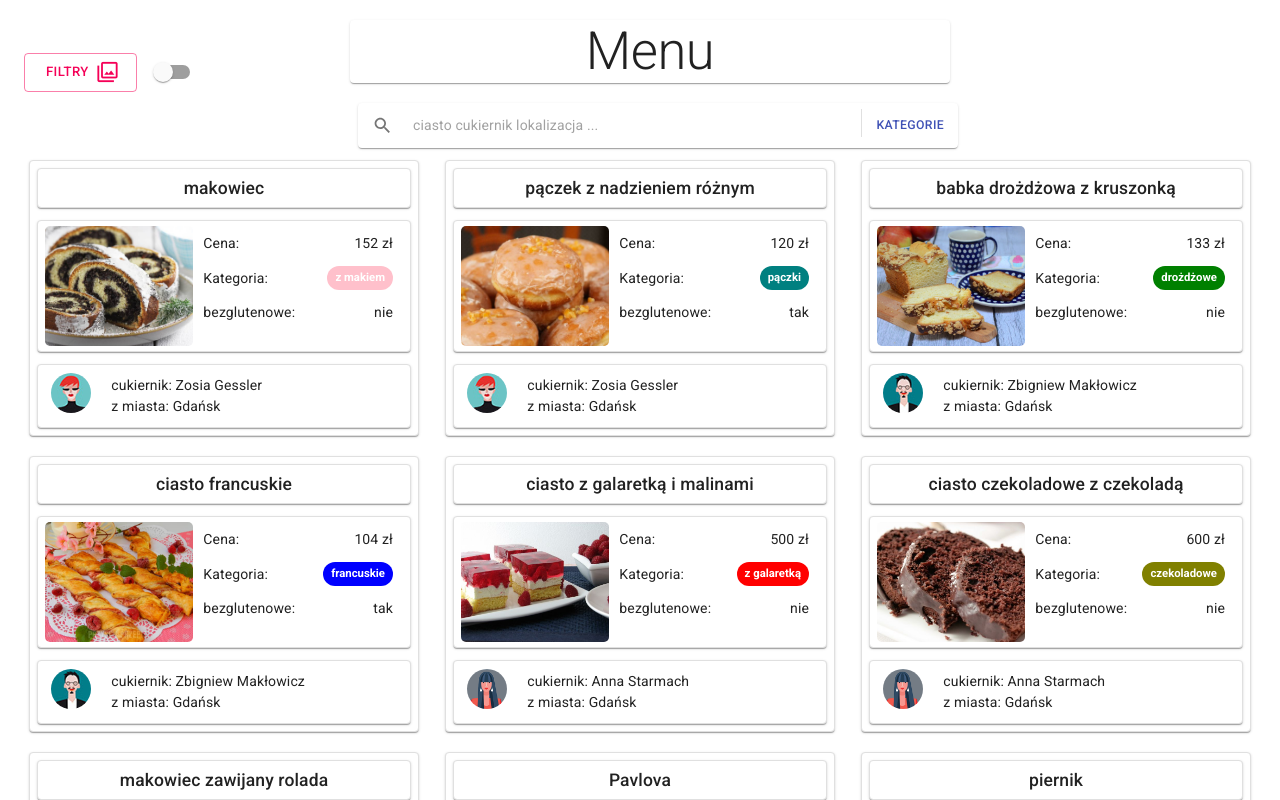
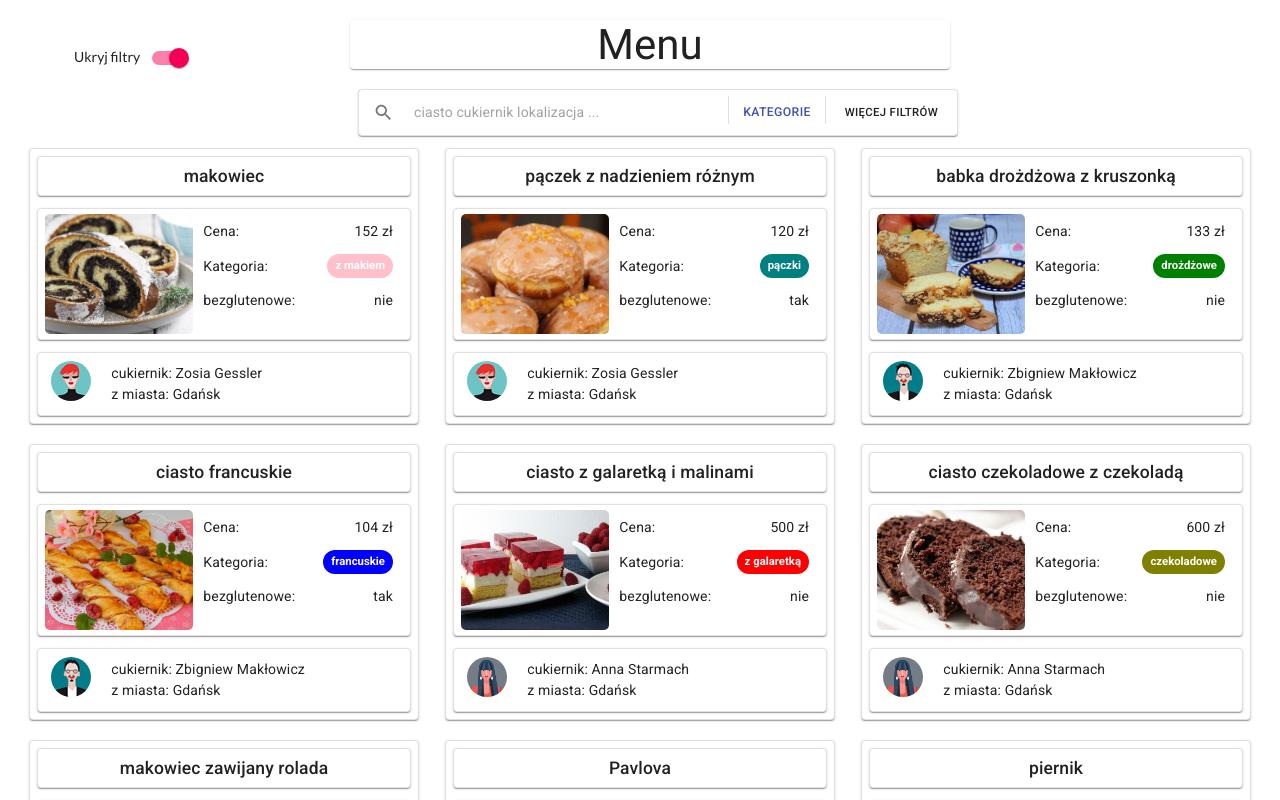
Before and after one commit to infoshareacademy/jfdz12-no-problem-app, a React (Create React App) app: page / in a window 1280 px wide. Both pictures are taken after a click on the element 173 px from the left and 64 px from the top of the page. Shown: the top 800 px of the page. Built offline with nearby package versions, Linux system fonts and the light colour scheme.

Commit message:
refactor filterVisible component

```diff
--- a/src/cakes/CakesList.js
+++ b/src/cakes/CakesList.js
@@ -3,9 +3,8 @@ import CakeFilters from './filter/CakeFilters';
 import { CircularProgress, Container, Box } from '@material-ui/core';
 import CakeCardFull from './CakeCardFull';
 import {RenderCakesList} from './RenderCakesList';
-import FilterButton from './filter/FilterButton';
 import './Cake.css'
-import { FilterAllToogle } from './filterAll/FilterAllToogle';
+import { FilterVisibleToogle} from './FilterVisibleToogle';
 import FilterAll from './filterAll/FilterAll'
 
 export class CakesList extends React.Component{
@@ -21,16 +20,17 @@ export class CakesList extends React.Component{
             filterLocation:'',
             filterAll: '',
             filterChecked: false,
-            filterPropVisible: true,
+            filterVisibility: false,
             cakeCardOpen: false,
             CakeCardOpenId: null,
             loading: true,
             filterTypesId:[],
-            filterAllToogle: true,
+            filterAllToogle: false,
         };
         this.filterChange = this.filterChange.bind(this);
         this.handleToogleChange = this.handleToogleChange.bind(this);
         this.handleFilterAllChange = this.handleFilterAllChange.bind(this);
+        this.filterVisibility = this.filterVisibility.bind(this);
     }
 
     componentDidMount() {
@@ -84,14 +84,17 @@ export class CakesList extends React.Component{
                         cakeCardOpenId: id,});
     };
 
-    filterVisibility = () =>{
-        this.setState({filterPropVisible : this.state.filterPropVisible === false ? true : false});
-    }
-
     handleChangeType = (e) => {
         this.setState({
             filterTypesId: e.target.value,
         })
+    }
+
+    filterVisibility (){
+        this.setState( prevState => ({
+            filterVisibility: !prevState.filterVisibility
+            })
+        )
     }
 
     handleToogleChange(e) {
@@ -114,7 +117,7 @@ export class CakesList extends React.Component{
                 filterCake,
                 filterLocation,
                 filterChecked,
-                filterPropVisible,
+                filterVisibility,
                 filterAllToogle,
                 filterTypesId,
             } = this.state;
@@ -123,36 +126,35 @@ export class CakesList extends React.Component{
             return <>
                 <Container maxWidth = "lg" >
                     <Box>
-                        <FilterButton
-                            onButtonClick = {this.filterVisibility}
+                        <FilterVisibleToogle
+                            filterVisibility = {filterVisibility}
+                            onFilterVisibility = {this.filterVisibility}
                         />
                     </Box>
-                    <Box>
-                        <FilterAllToogle
-                            filterAllToogle = {filterAllToogle}
-                            onHandleToogleChange = {this.handleToogleChange}
-                        />
-                    </Box>
-                    {filterPropVisible && filterAllToogle &&
+                    {filterVisibility && filterAllToogle &&
                         <CakeFilters
                             types = {types}
                             filterTypesId = {filterTypesId}
                             filterCakeName = {filterCake}
                             filterCookName = {filterCook}
                             filterLocationCity = {filterLocation}
+                            filterAllToogle = {filterAllToogle}
                             checkboxChecked ={filterChecked}
                             onFilterChange = {this.filterChange}
                             onReset = {this.reset}
                             onCheckedType = {this.handleChangeType}
+                            onHandleToogleChange= {this.handleToogleChange}
                         />
                     }
-                    {filterPropVisible && !filterAllToogle &&
+                    {filterVisibility && !filterAllToogle &&
                         <FilterAll
+                            filterTypesId ={filterTypesId}
+                            filterAll = {filterAll}
+                            filterAllToogle = {filterAllToogle}
+                            types = {types}
+                            onHandleToogleChange= {this.handleToogleChange}
                             onFilterChange = {this.filterChange}
                             onHandleTypeToggle = {this.handleTypeToggle}
-                            filterTypesId ={filterTypesId}
-                            filterAll = {filterAll}
-                            types = {types}
                         />
                     }
                     <RenderCakesList
--- /dev/null
+++ b/src/cakes/FilterButton.js
@@ -0,0 +1,29 @@
+import React from 'react';
+import { Button } from '@material-ui/core';
+
+export class FilterButton extends React.Component{
+
+    handleToogleChange = () =>{
+        this.props.onHandleToogleChange();
+    }
+
+    render(){
+       const myStyle = {
+           borderRadius: this.props.filterAllToogle ? '20px': '5px',
+           marginLeft: '10px',
+           marginRight: '10px',
+        };
+        return <>
+            <Button
+                style ={myStyle}
+                onClick = {this.handleToogleChange}
+                variant= {this.props.filterAllToogle ? "outlined" : "text"}
+                color="default"
+                size="small"
+            >
+                {this.props.filterAllToogle ? "mniej filtrów" : "więcej filtrów" }
+            </Button>
+
+        </>
+    }
+}
--- /dev/null
+++ b/src/cakes/FilterVisibleToogle.js
@@ -0,0 +1,30 @@
+import React from 'react';
+import { Switch } from '@material-ui/core';
+
+export class FilterVisibleToogle extends React.Component{
+    constructor(props){
+        super(props);
+        this.filterVisibility = this.filterVisibility.bind(this);
+    }
+
+    filterVisibility(e){
+        this.props.onFilterVisibility(e);
+    }
+
+    render(){
+        return(
+            <div  style={{position: "absolute", marginTop:-50, marginLeft:50}}>
+                <span>{this.props.filterVisibility ? "Ukryj filtry" : "Pokaż filtry"}</span>
+                <Switch
+                    size = 'medium'
+                    checked={this.props.filterVisibility}
+                    onChange={this.filterVisibility}
+                    inputProps={{ 'aria-label': 'secondary checkbox' }}
+                />
+
+            </div>
+        )
+
+    }
+
+}
--- a/src/cakes/filter/CakeFilters.js
+++ b/src/cakes/filter/CakeFilters.js
@@ -3,6 +3,7 @@ import { Checkbox, Grid, Box, FormControlLabel } from '@material-ui/core';
 import FilterDropdown from './FilterDropdown';
 import FilterInput from './FilterInput';
 import {styleFilter} from './FilterStyle';
+import {FilterButton} from '../FilterButton';
 
 
 class CakeFilters extends React.Component{
@@ -12,7 +13,7 @@ class CakeFilters extends React.Component{
         this.reset = this.reset.bind(this);
         this.handleCheckboxChange = this.handleCheckboxChange.bind(this);
         this.handleChangeType = this.handleChangeType.bind(this);
-        this.handleFilterChange = this.handleFilterChange.bind(this);
+        this.handleToogleChange = this.handleToogleChange.bind(this);
     }
 
     handleFilterChange (event) {
@@ -33,6 +34,10 @@ class CakeFilters extends React.Component{
 
     filterVisibility () {
         this.props.onButtonClick();
+    }
+
+    handleToogleChange (){
+        this.props.onHandleToogleChange();
     }
 
     render(){
@@ -88,6 +93,10 @@ class CakeFilters extends React.Component{
                         types = {this.props.types}
                         onCheckedType = {this.handleChangeType}
                     />
+                    <FilterButton
+                        filterAllToogle = {this.props.filterAllToogle}
+                        onHandleToogleChange = {this.handleToogleChange}
+                    />
                 </Box>
             </Grid>
         </>
--- a/src/cakes/filter/FilterButton.js
+++ /dev/null
@@ -1,25 +0,0 @@
-import React from 'react';
-import { Button, Icon} from '@material-ui/core';
-
-class FilterButton extends React.Component{
-
-    filterVisibility = () =>{
-        this.props.onButtonClick();
-    }
-
-    render(){
-
-        return <>
-            <Button
-                style={{position: "absolute", display: 'flex', zIndex:99, marginTop:-50, marginLeft:0}}
-                onClick = {this.filterVisibility}
-                variant="outlined" color="secondary" size="large"
-                endIcon = {<Icon>filter</Icon>}
-            >
-                filtry
-            </Button>
-
-        </>
-    }
-}
-export default FilterButton;
--- a/src/cakes/filterAll/FilterAll.js
+++ b/src/cakes/filterAll/FilterAll.js
@@ -3,6 +3,7 @@ import { Button, Grid, withStyles, IconButton, InputBase,Paper, Divider } from '
 import SearchIcon from '@material-ui/icons/Search';
 import RenderFilterAllMenu from './RenderFilterAllMenu'
 import {styles} from './FilterAllStyle';
+import {FilterButton} from '../FilterButton';
 
 class FilterAll extends React.Component{
     constructor(props){
@@ -14,6 +15,7 @@ class FilterAll extends React.Component{
         this.handleTypeClick = this.handleTypeClick.bind(this);
         this.handleTypeClose = this.handleTypeClose.bind(this);
         this.handleTypeToggle = this.handleTypeToggle.bind(this);
+        this.handleToogleChange = this.handleToogleChange.bind(this);
     }
 
     handleFilterChange (event) {
@@ -30,6 +32,10 @@ class FilterAll extends React.Component{
 
     handleTypeToggle (value){
         this.props.onHandleTypeToggle(value);
+    }
+
+    handleToogleChange (){
+        this.props.onHandleToogleChange();
     }
 
     render(){
@@ -77,9 +83,18 @@ class FilterAll extends React.Component{
                                 onHandleTypeToggle = {this.handleTypeToggle}
                             />
 
+                            <Divider className={classes.divider} orientation="vertical" />
+
+                            <FilterButton
+                                filterAllToogle = {this.props.filterAllToogle}
+                                onHandleToogleChange = {this.handleToogleChange}
+                            />
+
                         </Grid>
                     </Grid>
                 </Paper>
+
+
             </Grid>
         </>)
     }
--- a/src/cakes/filterAll/FilterAllStyle.js
+++ b/src/cakes/filterAll/FilterAllStyle.js
@@ -25,6 +25,8 @@ export const styles={
         display: 'flex',
         alignItems: 'center',
         width: '600px',
+        borderColor: '#e0e0e0', //e0e0e0 bdbdbd
+        border: "0.5px solid",
     },
     grid:{
         margin: '10px',
--- a/src/cakes/filterAll/FilterAllToogle.js
+++ /dev/null
@@ -1,30 +0,0 @@
-import React from 'react';
-import { Switch } from '@material-ui/core';
-
-
-
-export class FilterAllToogle extends React.Component{
-    constructor(props){
-        super(props);
-        this.handleToogleChange = this.handleToogleChange.bind(this);
-    }
-
-    handleToogleChange(e){
-        this.props.onHandleToogleChange(e);
-    }
-
-    render(){
-        return(
-            <div  style={{position: "absolute", marginTop:-50, marginLeft:120}}>
-                <Switch
-                    checked={this.props.filterAllToogle}
-                    onChange={this.handleToogleChange}
-                    inputProps={{ 'aria-label': 'secondary checkbox' }}
-                />
-
-            </div>
-        )
-
-    }
-
-}
--- a/src/menu/Menu.js
+++ b/src/menu/Menu.js
@@ -13,7 +13,7 @@ export function Menu(){
                     style={{margin: '10px', padding: '10px'}}
             >
                 <Paper style={{width: '600px'}}>
-                    <Typography variant='h2'> Menu </Typography>
+                    <Typography variant='h3'> Menu </Typography>
                 </Paper>
             </Grid>
 
```
